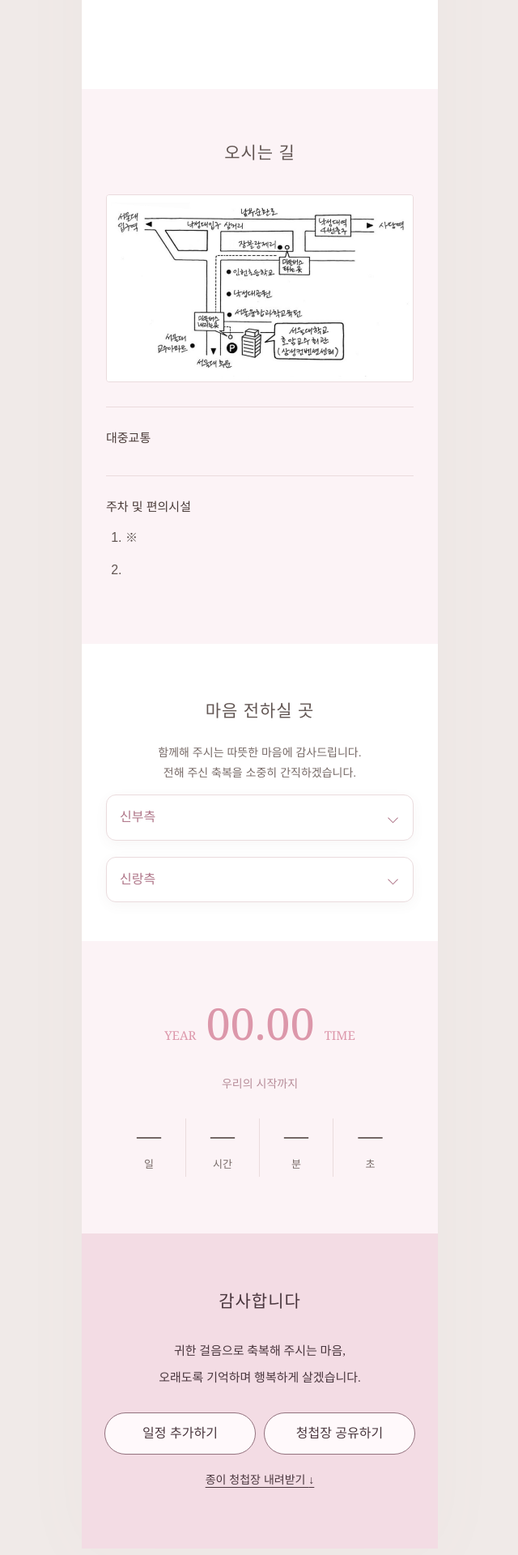
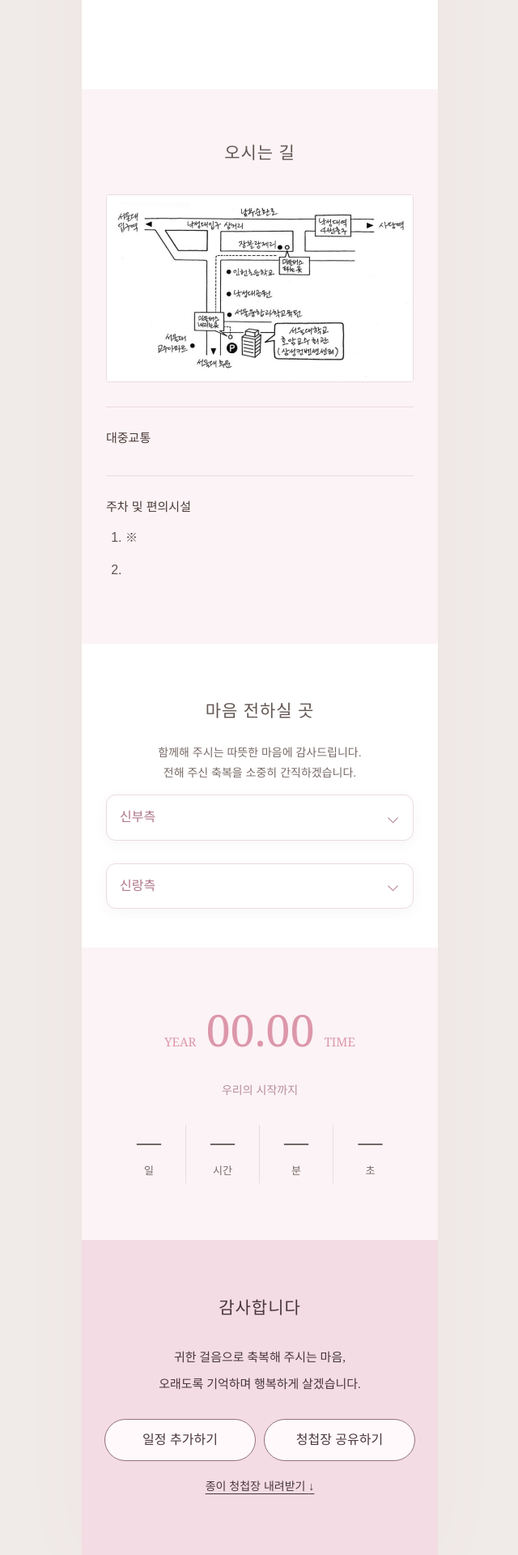
Before and after one commit to yuriandhoon/wedding, a Jekyll site: the page built from yuri/index.html, in a window 1280 px wide. Shown: the part 1626-3546 px from the top of the page at 81% size, without its empty margins (319-959 px from the left). Built offline with Jekyll 4.4.1, drawn with Linux system fonts in a browser that asks for light colours.

Commit message:
Update style.css

```diff
--- a/css/style.css
+++ b/css/style.css
@@ -413,6 +413,8 @@ p {
   text-align: left;
 }
 
+.account-group + .account-group { margin-top: 28px; }
+
 .account-group summary {
   padding: 12px 16px; padding-right: 44px;
   list-style: none;   cursor: pointer;
```
